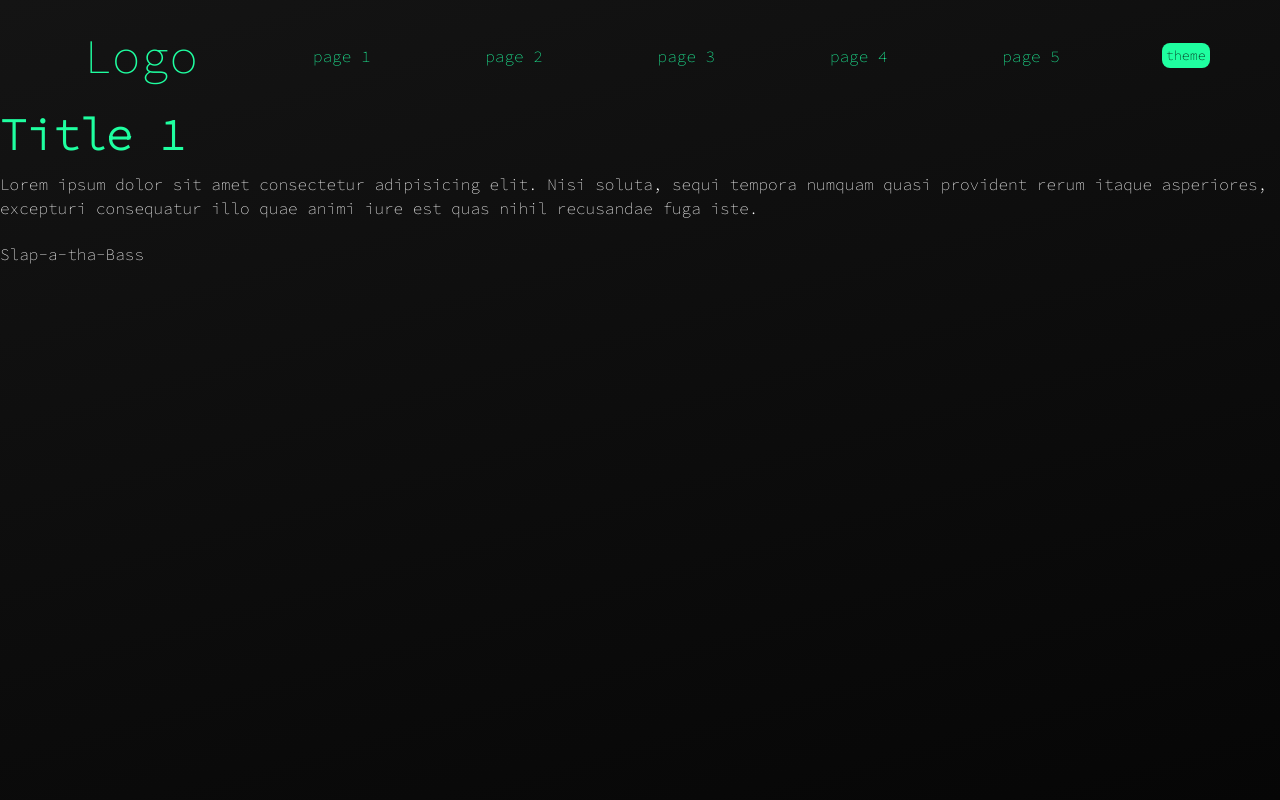
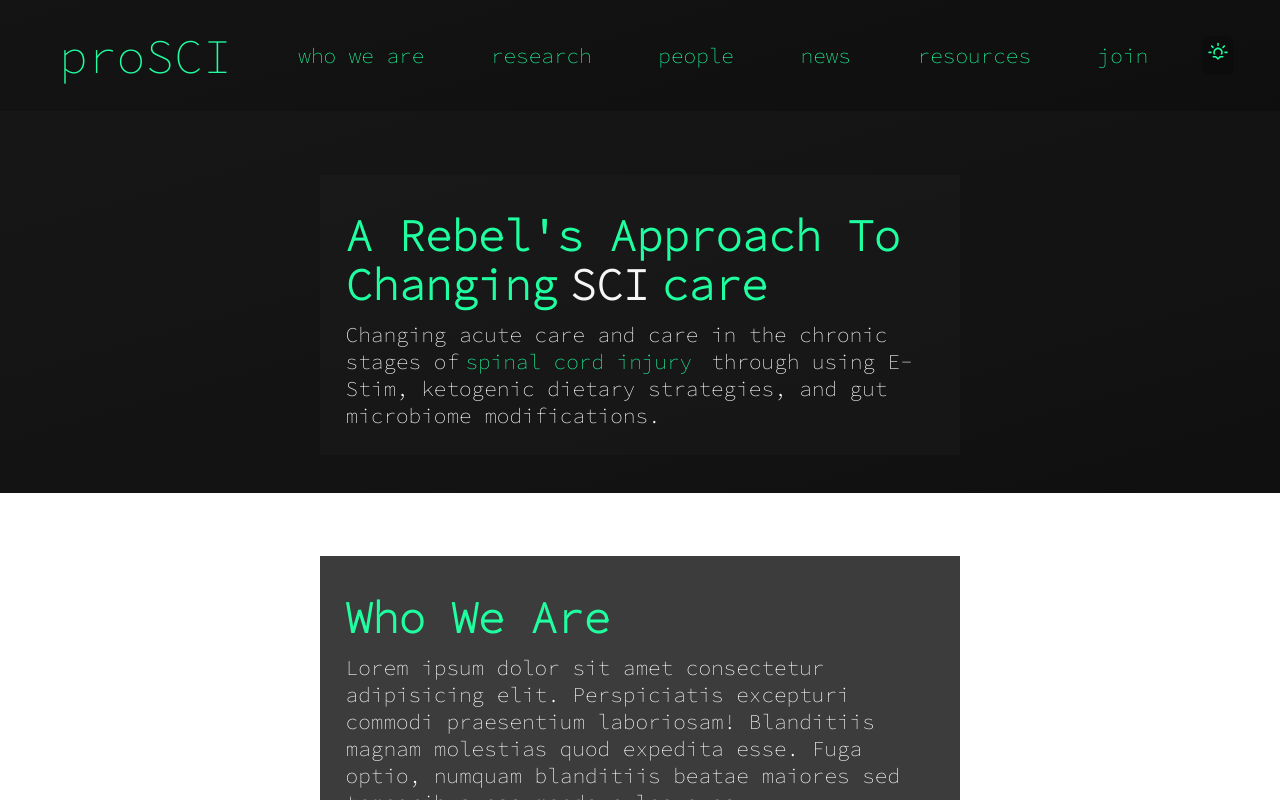
Before and after one commit to Slap-a-tha-Bass/ceren_lab_static, a Next.js app: page / in a window 1280 px wide. Built offline with nearby package versions, Linux system fonts and the light colour scheme.

Commit message:
styling cards on index and mission pages

```diff
--- a/components/Layout.js
+++ b/components/Layout.js
@@ -1,6 +1,6 @@
 import React from "react";
 import styled from "styled-components";
-import Navbar from "./Navbar";
+import NavNavbar from "./Navbar";
 import Footer from "../components/Footer";
 
 const Container = styled.div`
@@ -9,11 +9,13 @@ const Container = styled.div`
 
 const Layout = ({ children, ...props }) => {
   return (
-    <Container {...props}>
-      <Navbar {...props} />
-      {children}
-      <Footer />
-    </Container>
+    <>
+      <NavNavbar {...props} />
+      <Container {...props}>
+        {children}
+        <Footer />
+      </Container>
+    </>
   );
 };
 
--- a/components/NavBar.js
+++ b/components/NavBar.js
@@ -1,6 +1,8 @@
-import React from "react";
+import React, { useState } from "react";
 import styled from "styled-components";
 import Link from "next/link";
+import { WiSunset, WiMoonWaxingCrescent1 } from "react-icons/wi";
+
 import { Button } from "../theme/globalStyles";
 
 const Container = styled.nav`
@@ -13,25 +15,32 @@ const Container = styled.nav`
 const Logo = styled.div`
   font-size: 3rem;
 `;
-
 const Navbar = ({ setTheme, theme }) => {
+  const [isThemed, setIsThemed] = useState(false);
   const themeToggler = () => {
     setTheme(theme === "dark" ? "light" : "dark");
+    setIsThemed((prev) => !prev);
   };
-
   return (
-    <Container className="nav-link">
+    <Container className="nav-link transition">
       <Logo>
-        <Link href="/">Logo</Link>
+        <Link href="/">proSCI</Link>
       </Logo>
-      <Link href="/page1">page 1</Link>
-      <Link href="/page2">page 2</Link>
-      <Link href="/page3">page 3</Link>
-      <Link href="/page4">page 4</Link>
-      <Link href="/page5">page 5</Link>
-      <Button primary onClick={themeToggler}>
-        theme
-      </Button>
+      <Link href="/mission">who we are</Link>
+      <Link href="/research">research</Link>
+      <Link href="/people">people</Link>
+      <Link href="/news">news</Link>
+      <Link href="/resources">resources</Link>
+      <Link href="/join">join</Link>
+      {isThemed ? (
+        <Button primary onClick={themeToggler}>
+          <WiMoonWaxingCrescent1 />
+        </Button>
+      ) : (
+        <Button primary onClick={themeToggler}>
+          <WiSunset />
+        </Button>
+      )}
     </Container>
   );
 };
--- a/package.json
+++ b/package.json
@@ -12,6 +12,7 @@
     "next": "^12.0.8",
     "react": "17.0.2",
     "react-dom": "17.0.2",
+    "react-icons": "^4.3.1",
     "styled-components": "^5.3.3"
   },
   "devDependencies": {
--- a/pages/index.js
+++ b/pages/index.js
@@ -1,18 +1,36 @@
 import Head from "next/head";
+import {
+  CardContainter,
+  CenterDiv,
+  SameBackgroundColor,
+  SpanHeader,
+  SpanText,
+} from "../theme/globalStyles";
+import Mission from "./mission";
 
 export default function Home(props) {
   return (
-    <div>
+    <>
       <Head>
-        <title>NextJS Boiler | Styled</title>
+        <title>proSCI Labs</title>
       </Head>
-
-      <h1>Title 1</h1>
-      <p>
-        Lorem ipsum dolor sit amet consectetur adipisicing elit. Nisi soluta,
-        sequi tempora numquam quasi provident rerum itaque asperiores, excepturi
-        consequatur illo quae animi iure est quas nihil recusandae fuga iste.
-      </p>
-    </div>
+      <SameBackgroundColor>
+        <CenterDiv>
+          <CardContainter className="transition">
+            <h1>
+              A rebel's approach to changing
+              <SpanHeader>SCI</SpanHeader>
+              care
+            </h1>
+            <div>
+              Changing acute care and care in the chronic stages of
+              <SpanText>spinal cord injury</SpanText> through using E-Stim,
+              ketogenic dietary strategies, and gut microbiome modifications.
+            </div>
+          </CardContainter>
+        </CenterDiv>
+      </SameBackgroundColor>
+      <Mission />
+    </>
   );
 }
--- a/pages/mission.js
+++ b/pages/mission.js
@@ -1,9 +1,32 @@
+import Link from "next/link";
+import {
+  CardButton,
+  CardContainter2,
+  CenterDiv,
+  ChangeBackgroundColor,
+} from "../theme/globalStyles";
+
 const Mission = () => {
-    return (
-        <div>
-            page 1
-        </div>
-    )
-}
+  return (
+    <ChangeBackgroundColor>
+      <CenterDiv>
+        <CardContainter2 className="transition">
+          <h1>Who we are</h1>
+          <span>
+            Lorem ipsum dolor sit amet consectetur adipisicing elit.
+            Perspiciatis excepturi commodi praesentium laboriosam! Blanditiis
+            magnam molestias quod expedita esse. Fuga optio, numquam blanditiis
+            beatae maiores sed temporibus assumenda culpa quos.
+          </span>
+          <div>
+            <CardButton padding={16} margin={16}>
+              <Link href="/people">Our Team</Link>
+            </CardButton>
+          </div>
+        </CardContainter2>
+      </CenterDiv>
+    </ChangeBackgroundColor>
+  );
+};
 
 export default Mission;
--- a/theme/globalStyles.js
+++ b/theme/globalStyles.js
@@ -28,7 +28,7 @@ h6 {
   font-family: ${({ theme }) => theme && theme.fonts.heading};
   line-height: 1.1;
   text-transform: capitalize;
-  color: ${({ theme }) => theme && theme.secondary}
+  color: ${({ theme }) => theme && theme.info}
 }
 
 h1 {
@@ -76,20 +76,74 @@ a {
   color: ${({ theme }) => theme && theme.info};
   text-decoration: none;
   border: none;
-  border-radius: 10px;
-  padding: 1vw;
+  padding: ${props => props.padding || 1}vw;
+  margin: ${props => props.margin || 0}vw;
+  &:hover {
+    filter: brightness(2);
+  }
+  :active {
+    color: ${({ theme }) => theme && theme.info};
+    font-weight: bolder;
+    border-bottom: 1px solid ${({ theme }) => theme && theme.info};
+  }
 }
 button {
   font-family: ${({ theme }) => theme && theme.fonts.heading};
 }
 `;
 export const Button = styled.button`
-  color: ${({ theme }) => theme && theme.dark};
-  background-color: ${({ theme }) => theme && theme.secondary};
+  color: ${({ theme }) => theme && theme.info};
+  background-color: ${({ theme }) => theme && theme.toggleColor};
   border: none;
   border-radius: 0.5rem;
-  padding: 4px;
+  padding: ${props => props.padding || 4}px;
+  font-size: ${(props) => props.fontSize || 1.5}rem;
   &:hover {
     cursor: pointer;
   }
 `;
+export const CardButton = styled.button`
+  background-color: ${({ theme }) => theme && theme.primary};
+  border: none;
+  border-radius: 0.5rem;
+  padding: ${props => props.padding || 4}px;
+  margin: ${props => props.margin || 0}px;
+  font-size: ${(props) => props.fontSize || 1.5}rem;
+  &:hover {
+    cursor: pointer;
+  }
+`;
+export const CenterDiv = styled.div`
+  display: flex;
+  place-content: center;
+`;
+export const ChangeBackgroundColor = styled.div`
+  height: 100%;
+  background-color: ${({ theme }) => theme && theme.text};
+  padding: 3vw;
+`;
+export const SameBackgroundColor = styled.div`
+  height: 100%;
+  background-color: ${({ theme }) => theme && theme.primary};
+  padding: 3vw;
+`;
+export const CardContainter = styled.div`
+  width: 50vw;
+  background-color: ${({ theme }) => theme && theme.primary};
+  padding: 2vw;
+`;
+export const CardContainter2 = styled.div`
+  width: 50vw;
+  background-color: ${({ theme }) => theme && theme.toggleColor};
+  padding: 2vw;
+`;
+export const SpanHeader = styled.span`
+  padding-left: 1vw;
+  padding-right: 1vw;
+  color: ${({ theme }) => theme && theme.highlight};
+`;
+export const SpanText = styled.span`
+  padding-left: 0.5vw;
+  padding-right: 0.5vw;
+  color: ${({ theme }) => theme && theme.info};
+`;
--- a/theme/styles.css
+++ b/theme/styles.css
@@ -1,7 +1,151 @@
+/* FONT OPTIONS */
+
 /* @import url("https://fonts.googleapis.com/css2?family=Montserrat&family=Orbitron:wght@400;700;900&display=swap"); */
+/* @import url("https://fonts.googleapis.com/css2?family=Roboto+Mono:wght@100&display=swap") */
+@import url("https://fonts.googleapis.com/css2?family=Source+Code+Pro:wght@200&display=swap");
+/* @import url("https://fonts.googleapis.com/css2?family=Shadows+Into+Light&display=swap") */
 
-/* @import url("https://fonts.googleapis.com/css2?family=Roboto+Mono:wght@100&display=swap") */
+/* FONT OPTIONS */
 
-@import url("https://fonts.googleapis.com/css2?family=Source+Code+Pro:wght@200&display=swap")
+/* CSS */
+.active {
+    background-color: red;
+}
+.background-img {
+    background-image: url('/src/photos/microbiome.jpg');
+    background-position: center;
+    background-attachment: relative;
+    background-size: cover;
+    background-repeat: none;
+    filter: brightness(70%);
+    height: 16rem;
+  }
+  .wheelchair-img {
+    background-image: url('/src/photos/wheelchair.jpeg');
+    background-position: center;
+    background-attachment: relative;
+    background-size: cover;
+    background-repeat: none;
+    border-radius: 1rem;
+    height: 24rem;
+  }
+  .nav-button {
+    border: 1px solid rgb(30,32,30);
+    border-radius: 0.5rem;
+    padding: 1rem;
+    margin: 0.5rem;
+    text-decoration: none;
+    color: whitesmoke;
+    font-size: 1rem;
+  }
+  .nav-button:hover {
+    color: rgb(31, 255, 160);
+  }
+  .nav-spacing {
+    margin-left: 3rem;
+    margin-right: 3rem;
+  }
+  .toggle-button {
+    border: 1px solid black;
+    outline: black;
+    width: 3rem;
+    height: 2rem;
+    border-radius: 0.5rem;
+    padding: none;
+    margin: none;
+    color: rgb(31, 255, 160);
+    background-color: black;
+  }
+  .margin-neg {
+    margin-right: -1rem;
+    margin-left: -1rem;
+    margin-top: -0.5rem;
+    margin-bottom: -0.5rem;
+  }
+  .join-button {
+    width: 5rem;
+    border: 1px solid rgb(31, 255, 160);
+    border-radius: 3rem;
+    padding: 0.4rem;
+    color: black;
+    font-size: 1.2rem;
+    text-decoration: none;
+    background-color: rgb(31, 255, 160);
+    transition-property: all;
+    transition-duration: 0.5s;
+    transition-timing-function: ease;
+    transition-delay: none;
+  }
+  .join-button:hover {
+    color: black;
+    font-weight: bold;
+  }
+  .header-text {
+    color: whitesmoke;
+    font-size: 3rem;
+  }
 
-/* @import url("https://fonts.googleapis.com/css2?family=Shadows+Into+Light&display=swap") */
+  /* ANIMATION SCHEMES */
+  .transition {
+    margin-top: 25px;
+    font-size: 21px;
+
+    -webkit-animation: fadein 4s; /* Safari, Chrome and Opera > 12.1 */
+       -moz-animation: fadein 4s; /* Firefox < 16 */
+        -ms-animation: fadein 4s; /* Internet Explorer */
+         -o-animation: fadein 4s; /* Opera < 12.1 */
+            animation: fadein 4s;
+  }
+
+  @keyframes fadein {
+    from { opacity: 0; }
+    to   { opacity: 1; }
+  }
+
+  /* Firefox < 16 */
+  @-moz-keyframes fadein {
+    from { opacity: 0; }
+    to   { opacity: 1; }
+  }
+
+  /* Safari, Chrome and Opera > 12.1 */
+  @-webkit-keyframes fadein {
+    from { opacity: 0; }
+    to   { opacity: 1; }
+  }
+
+  /* Internet Explorer */
+  @-ms-keyframes fadein {
+    from { opacity: 0; }
+    to   { opacity: 1; }
+  }
+  .gif {
+    background-image: url('/src/photos/micro.webp');
+    background-position: center;
+    background-attachment: relative;
+    background-size: cover;
+    background-repeat: none;
+    filter:brightness(50%);
+    height: 16rem;
+  }
+  /* COLOR SCHEMES */
+  .bg-color {
+    background-color: rgb(30,32,30);
+  }
+  .transparent {
+    opacity: 20%;
+  }
+  .text-font {
+    font-family:'Lucida Sans', 'Lucida Sans Regular', 'Lucida Grande', 'Lucida Sans Unicode', Geneva, Verdana, sans-serif;
+  }
+  .card-header-info {
+    background-color: rgb(60,64,60)!important;
+    color: whitesmoke;
+  }
+  .info {
+    color:rgb(31, 255, 160)!important;
+    background-color: rgb(31, 255, 160)!important;
+  }
+
+
+/* CSS */
--- a/theme/themes.js
+++ b/theme/themes.js
@@ -11,6 +11,8 @@ const styles = {
     secondary: `rgb(31, 255, 160)`,
     info: `rgb(31, 255, 160)`,
     dark: `black`,
+    toggleColor: `rgba(12,12,12, 0.8)`,
+    highlight: `whitesmoke`,
     text: `#fff`,
     bgColor: `linear-gradient(
       344deg,
@@ -27,6 +29,8 @@ const styles = {
     secondary: `rgb(31, 255, 160)`,
     info: `black`,
     dark: `black`,
+    toggleColor: `#FCFCFC`,
+    highlight: `gray`,
     text: `#000`,
     bgColor: `linear-gradient(344deg, #FCFCFC 0%, #F9F9F9 100%);`,
     ...styles,
```
Also changed, not shown: pages/join.js (added, +9 -0 lines), pages/people.js (+26 -6 lines), 1 other file (tests, documents, lock files or other folders).
